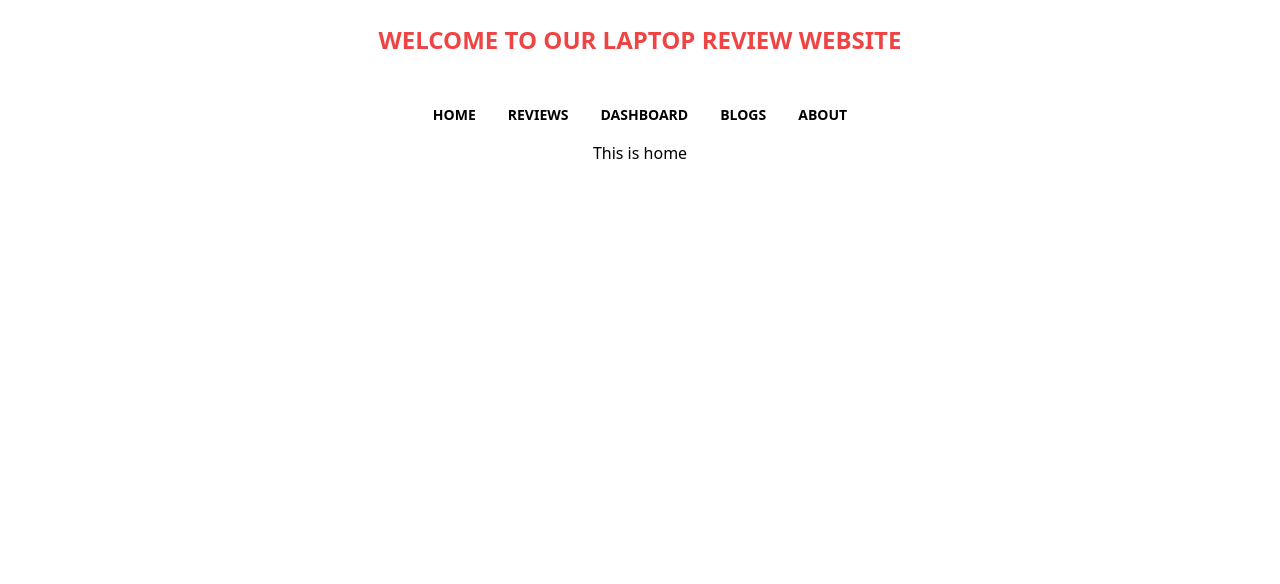
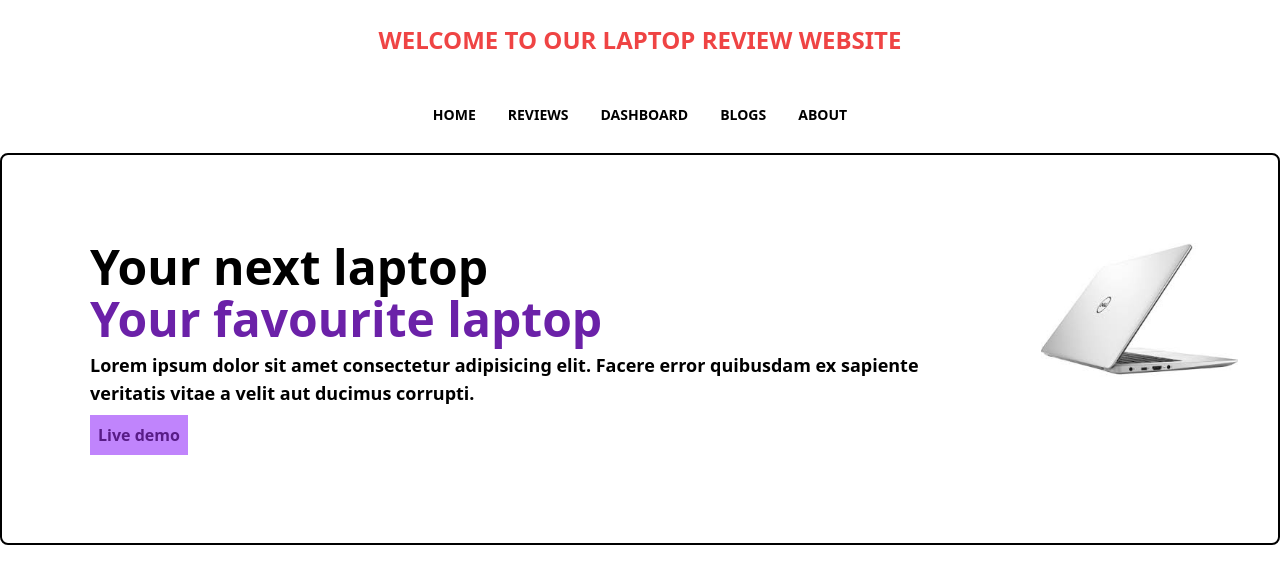
Before and after one commit to 1804011/assignment-9, a React (Create React App) app: page / in a window 1280 px wide. Shown: the top 584 px of the page. Built offline with nearby package versions, Linux system fonts and the light colour scheme; the HTML template or start-up script is replaced by a standard one.

Commit message:
fake data and home banner created

```diff
--- a/src/App.css
+++ b/src/App.css
@@ -40,6 +40,9 @@
 	/* justify-conte */
 	/* border: 2px solid red; */
 	margin: 0 auto;
+	display: flex;
+	flex-direction: column;
+	align-items: center;
 }
 .container .nav-link {
 	display: inline-block !important;
--- a/src/App.js
+++ b/src/App.js
@@ -9,12 +9,12 @@ import About from "./Components/About/About";
 import CustomLink from "./Components/CustomLink/CustomLink";
 function App() {
 	return (
-		<div className="App">
-			<h1 className="text-2xl text-red-500 font-semibold mt-6 uppercase">
+		<div>
+			<h1 className="text-2xl text-red-500 font-semibold mt-6 uppercase text-center">
 				Welcome to our laptop review website
 			</h1>
 
-			<div className="container">
+			<div className="container   ">
 				<nav className="nav-menu mt-8 ">
 					<CustomLink to="/home" className="nav-link">
 						Home
--- a/src/Components/Home/Home.css
+++ b/src/Components/Home/Home.css
@@ -0,0 +1,4 @@
+.banner-container {
+	border: 2px solid black;
+	border-radius: 8px;
+}
--- a/src/Components/Home/Home.js
+++ b/src/Components/Home/Home.js
@@ -1,11 +1,33 @@
 import React from "react";
 import "./Home.css";
+import bannerImg from "../../images/bannerImg.jfif";
 const Home = () => {
 	return (
 		<div>
-			<h1>This is home</h1>
+			<Banner></Banner>
 		</div>
 	);
 };
-
+const Banner = () => {
+	return (
+		<div className="banner-container flex p-10 align-items-center mt-3">
+			<div className="banner-info p-12">
+				<h1 className="text-5xl font-bold">Your next laptop</h1>
+				<h1 className="text-5xl font-bold text-purple-800 my-1">
+					Your favourite laptop
+				</h1>
+				<p className="info text-lg text-black font-semibold pr-8 mt-2">
+					Lorem ipsum dolor sit amet consectetur adipisicing elit. Facere error
+					quibusdam ex sapiente veritatis vitae a velit aut ducimus corrupti.
+				</p>
+				<button className="bg-purple-400 p-2 mt-2 font-bold text-purple-900">
+					Live demo
+				</button>
+			</div>
+			<div className="banner-img mt-12">
+				<img src={bannerImg} alt="banner-image" />
+			</div>
+		</div>
+	);
+};
 export default Home;
```
Also changed, not shown: public/reviews.json (added, +38 -0 lines), src/images/bannerImg.jfif (added).
